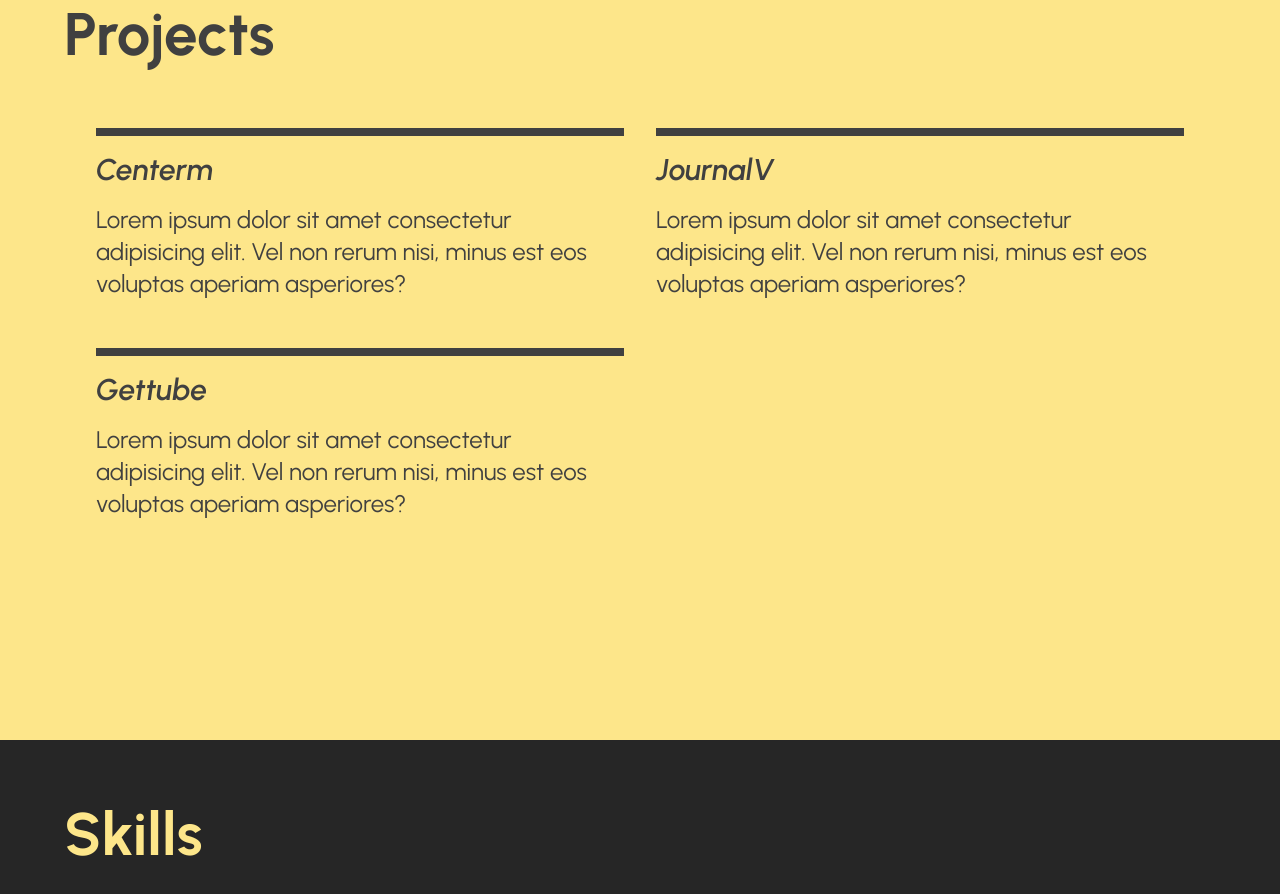
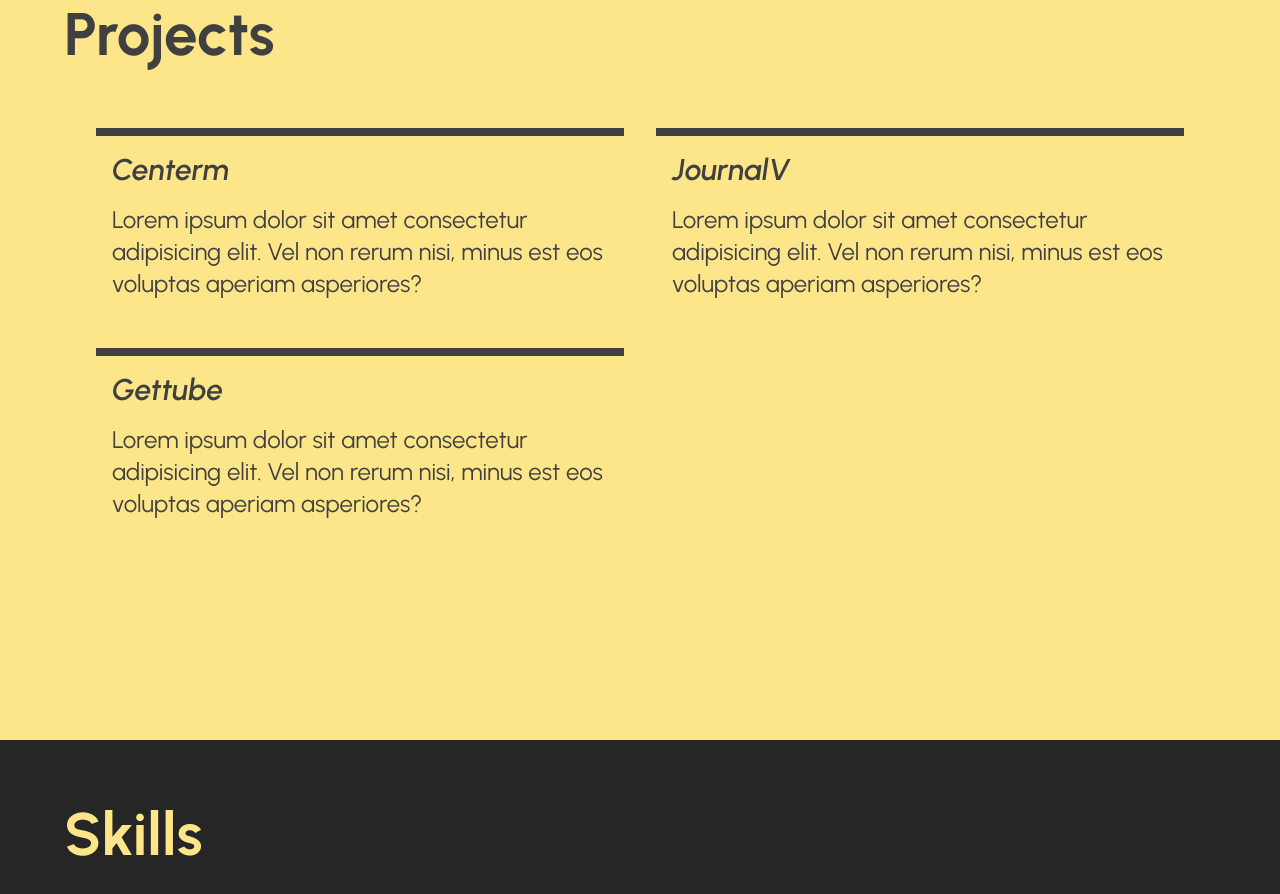
Before and after one commit to ahme-dev/portfolio-yellow, a Vue app: page / in a window 1280 px wide. Shown: the part 860-1754 px from the top of the page. Built offline with nearby package versions, Linux system fonts and the light colour scheme.

Commit message:
style: change some hover effects

```diff
--- a/index.html
+++ b/index.html
@@ -9,7 +9,6 @@
     @import url("https://fonts.googleapis.com/css2?family=Urbanist:ital,wght@0,100;0,200;0,300;0,400;0,500;0,600;0,700;0,800;0,900;1,100;1,200;1,300;1,400;1,500;1,600;1,700;1,800;1,900&display=swap");
     html {
       color-scheme: dark;
-      transition-duration: 0.4s;
     }
     * {
       z-index: 3;
--- a/src/App.vue
+++ b/src/App.vue
@@ -21,7 +21,7 @@
         <a
           v-for="el in ['Projects', 'Skills', 'Experience']"
           :href="'#' + el.toLocaleLowerCase()"
-          class="text-xl font-bold cursor-pointer hover:(text-amber-200)"
+          class="text-xl font-bold cursor-pointer hover:(text-amber-200 duration-300 duration-300)"
           >{{ el }}
         </a>
       </nav>
@@ -77,7 +77,7 @@
           <!-- items -->
           <div
             v-for="el in projects"
-            class="flex flex-col gap-4 py-4 border-t-true-gray-700 border-t-8"
+            class="flex flex-col gap-4 p-4 border-t-true-gray-700 border-t-8 hover:(shadow-xl duration-300 cursor-pointer bg-true-gray-700 text-true-gray-200)"
             v-motion-slide-visible-bottom
             :delay="200"
           >
@@ -108,7 +108,7 @@
           <!-- items -->
           <h2
             v-for="el in skills"
-            class="text-3xl italic font-semibold p-4 rounded-2xl bg-amber-200"
+            class="text-3xl italic font-semibold p-4 rounded-2xl bg-amber-200 hover:(shadow-xl duration-300 cursor-pointer)"
             v-motion-slide-visible-bottom
             :delay="200"
           >
```
